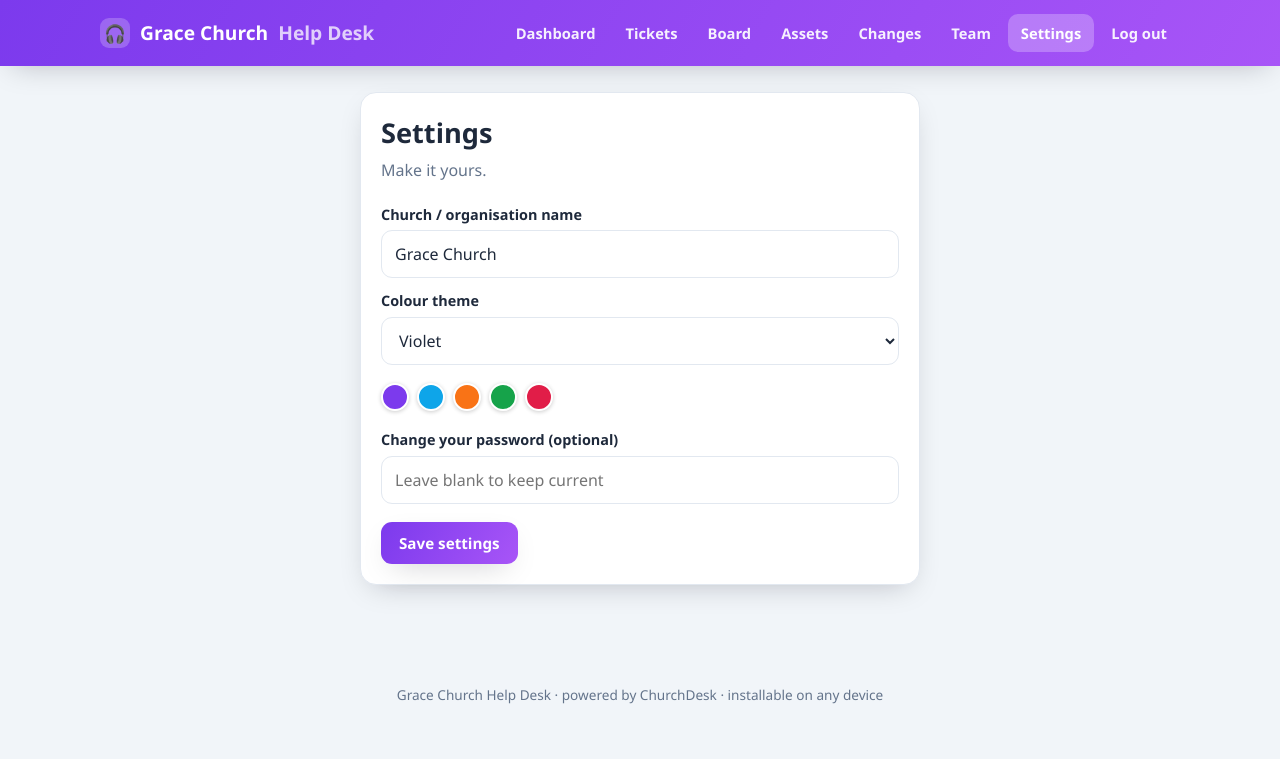
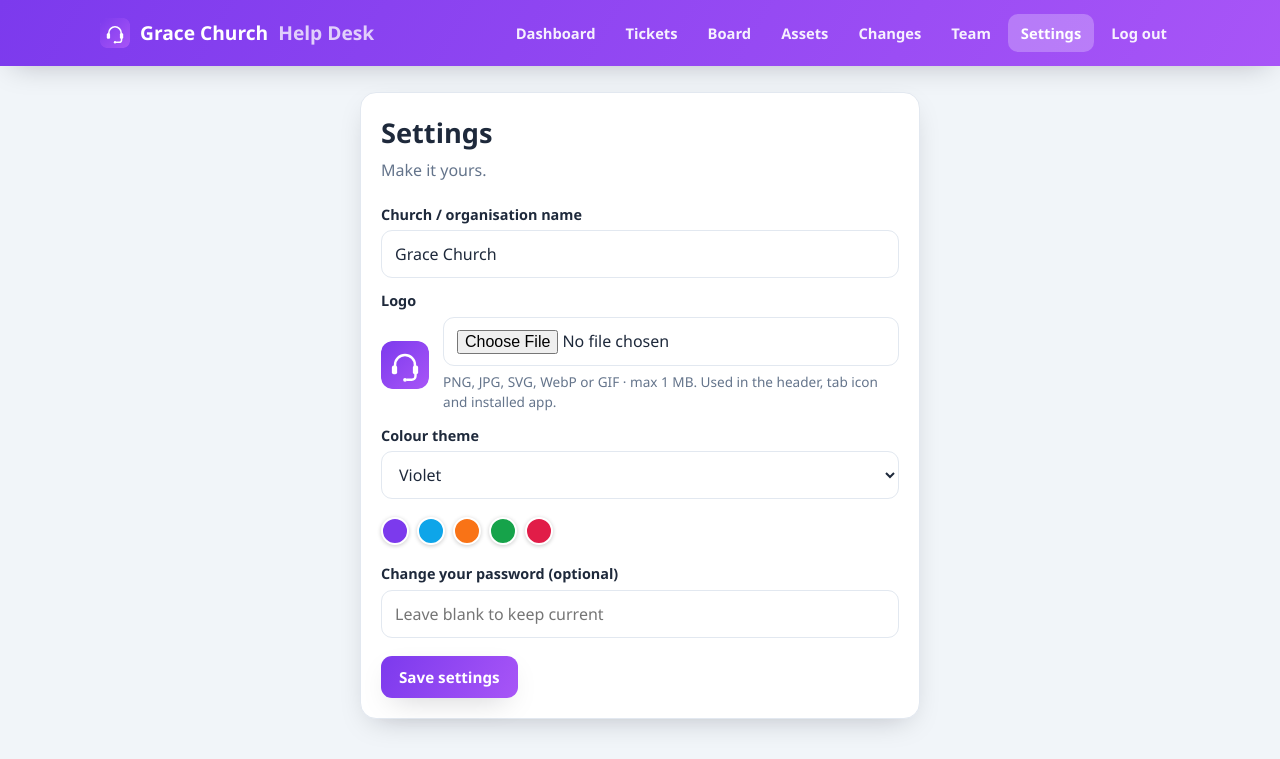
Before and after one commit to Wasivjoey/church-helpdesk, a Flask app: page /settings in a window 1280 px wide. Shown: the top 759 px of the page. Before the commit the page ends 704 px from the top, so only its background shows below. Run offline with Flask 3, Linux system fonts and the light colour scheme; the visitor is signed in with stand-in values (Sample User, id 1); data comes from the database, SQL or seed files in the repository.

Commit message:
Let admins upload a custom logo in Settings
Logo stored in the DB, served at /logo, used in the header, favicon and PWA
icon; falls back to the bundled default. PNG/JPG/SVG/WebP/GIF, max 1 MB, with a
remove option.

Co-Authored-By: Claude Opus 4.8 <noreply@anthropic.com>

```diff
--- a/app.py
+++ b/app.py
@@ -19,6 +19,9 @@ import email_util
 from db import (ASSET_CATEGORIES, ASSET_STATUSES, CATEGORIES, CHANGE_STATUSES,
                 OPEN_STATUSES, PRIORITIES, RISK_LEVELS, TICKET_STATUSES)
 
+LOGO_MIMES = {".png": "image/png", ".jpg": "image/jpeg", ".jpeg": "image/jpeg",
+              ".svg": "image/svg+xml", ".webp": "image/webp", ".gif": "image/gif"}
+
 
 def create_app():
     app = Flask(__name__)
@@ -26,6 +29,7 @@ def create_app():
     app.config["SESSION_COOKIE_HTTPONLY"] = True
     app.config["SESSION_COOKIE_SAMESITE"] = "Lax"
     app.config["SESSION_COOKIE_SECURE"] = bool(os.environ.get("DATABASE_URL_SECURE"))
+    app.config["MAX_CONTENT_LENGTH"] = 2 * 1024 * 1024  # 2 MB upload cap (logo)
 
     # Outbound email (auto-confirmation to requesters). All optional: if
     # SMTP_HOST is unset the app runs in "no email" mode and simply skips it.
@@ -493,11 +497,45 @@ def create_app():
             if pw:
                 g.db.execute("UPDATE users SET password_hash=? WHERE id=?",
                              (generate_password_hash(pw), current_user()["id"]))
+            # Optional: upload a logo (stored in the DB, served at /logo).
+            if request.form.get("remove_logo"):
+                db.set_setting(g.db, "logo_data", "")
+                db.set_setting(g.db, "logo_mime", "")
+            else:
+                f = request.files.get("logo")
+                if f and f.filename:
+                    import base64
+                    mime = LOGO_MIMES.get(os.path.splitext(f.filename)[1].lower())
+                    data = f.read()
+                    if not mime:
+                        flash("Logo must be a PNG, JPG, SVG, WebP or GIF.", "error")
+                        return redirect(url_for("settings"))
+                    if len(data) > 1_000_000:
+                        flash("Logo is too big (max 1 MB).", "error")
+                        return redirect(url_for("settings"))
+                    db.set_setting(g.db, "logo_data",
+                                   base64.b64encode(data).decode("ascii"))
+                    db.set_setting(g.db, "logo_mime", mime)
             g.db.commit()
             flash("Settings saved.", "success")
             return redirect(url_for("settings"))
         themes = ["violet", "ocean", "sunrise", "forest", "rose"]
-        return render_template("settings.html", themes=themes)
+        has_logo = bool(db.get_setting(g.db, "logo_data"))
+        return render_template("settings.html", themes=themes, has_logo=has_logo)
+
+    @app.route("/logo")
+    def logo():
+        """Serve the uploaded logo from the DB, or the bundled default icon."""
+        from flask import Response
+        data = db.get_setting(g.db, "logo_data")
+        mime = db.get_setting(g.db, "logo_mime")
+        if data and mime:
+            import base64
+            resp = Response(base64.b64decode(data), mimetype=mime)
+            resp.headers["Cache-Control"] = "no-cache"
+            return resp
+        return send_from_directory(app.static_folder, "icon.svg",
+                                   mimetype="image/svg+xml")
 
     # ===================================================================
     # PWA plumbing
@@ -518,8 +556,9 @@ def create_app():
             "start_url": "/", "scope": "/", "display": "standalone",
             "background_color": "#0f172a", "theme_color": "#7c3aed",
             "description": "IT service management & help desk",
-            "icons": [{"src": url_for("static", filename="icon.svg"),
-                       "sizes": "any", "type": "image/svg+xml",
+            "icons": [{"src": url_for("logo"),
+                       "sizes": "any",
+                       "type": db.get_setting(g.db, "logo_mime") or "image/svg+xml",
                        "purpose": "any maskable"}],
         })
 
--- a/templates/base.html
+++ b/templates/base.html
@@ -6,15 +6,16 @@
   <meta name="theme-color" content="#7c3aed">
   <title>{% block title %}{{ org_name }} Help Desk{% endblock %}</title>
   <link rel="manifest" href="/manifest.webmanifest">
-  <link rel="icon" href="{{ url_for('static', filename='icon.svg') }}">
-  <link rel="apple-touch-icon" href="{{ url_for('static', filename='icon.svg') }}">
+  <link rel="icon" href="{{ url_for('logo') }}">
+  <link rel="apple-touch-icon" href="{{ url_for('logo') }}">
   <link rel="stylesheet" href="{{ url_for('static', filename='styles.css') }}">
 </head>
 <body>
 <header class="top">
   <div class="wrap">
     <a class="brand" href="{{ url_for('home') }}">
-      <span class="dot">🎧</span> {{ org_name }} <span style="opacity:.75;font-weight:600">Help&nbsp;Desk</span>
+      <span class="dot"><img src="{{ url_for('logo') }}" alt="" style="width:100%;height:100%;object-fit:contain;border-radius:7px"></span>
+      {{ org_name }} <span style="opacity:.75;font-weight:600">Help&nbsp;Desk</span>
     </a>
     {% if current_user %}
     <nav class="main">
--- a/templates/settings.html
+++ b/templates/settings.html
@@ -4,9 +4,25 @@
 <div class="card" style="max-width:560px;margin:0 auto">
   <h1>Settings</h1>
   <p class="sub">Make it yours.</p>
-  <form method="post">
+  <form method="post" enctype="multipart/form-data">
     <label>Church / organisation name</label>
     <input name="org_name" value="{{ org_name }}" required>
+
+    <label>Logo</label>
+    <div class="row" style="gap:14px;align-items:center">
+      <span class="dot" style="width:48px;height:48px;border-radius:12px;background:var(--surface-2);display:grid;place-items:center;overflow:hidden">
+        <img src="{{ url_for('logo') }}" alt="current logo" style="width:100%;height:100%;object-fit:contain">
+      </span>
+      <div style="flex:1">
+        <input type="file" name="logo" accept=".png,.jpg,.jpeg,.svg,.webp,.gif">
+        <p class="small muted" style="margin:6px 0 0">PNG, JPG, SVG, WebP or GIF · max 1 MB. Used in the header, tab icon and installed app.</p>
+        {% if has_logo %}
+        <label class="chip" style="display:inline-flex;gap:6px;align-items:center;margin-top:8px">
+          <input type="checkbox" name="remove_logo" value="1" style="width:auto"> Remove logo (back to default)
+        </label>
+        {% endif %}
+      </div>
+    </div>
 
     <label>Colour theme</label>
     <select name="theme">
```
Also changed, not shown: MANUAL.md (+4 -0 lines), test_smoke.py (+14 -0 lines).
